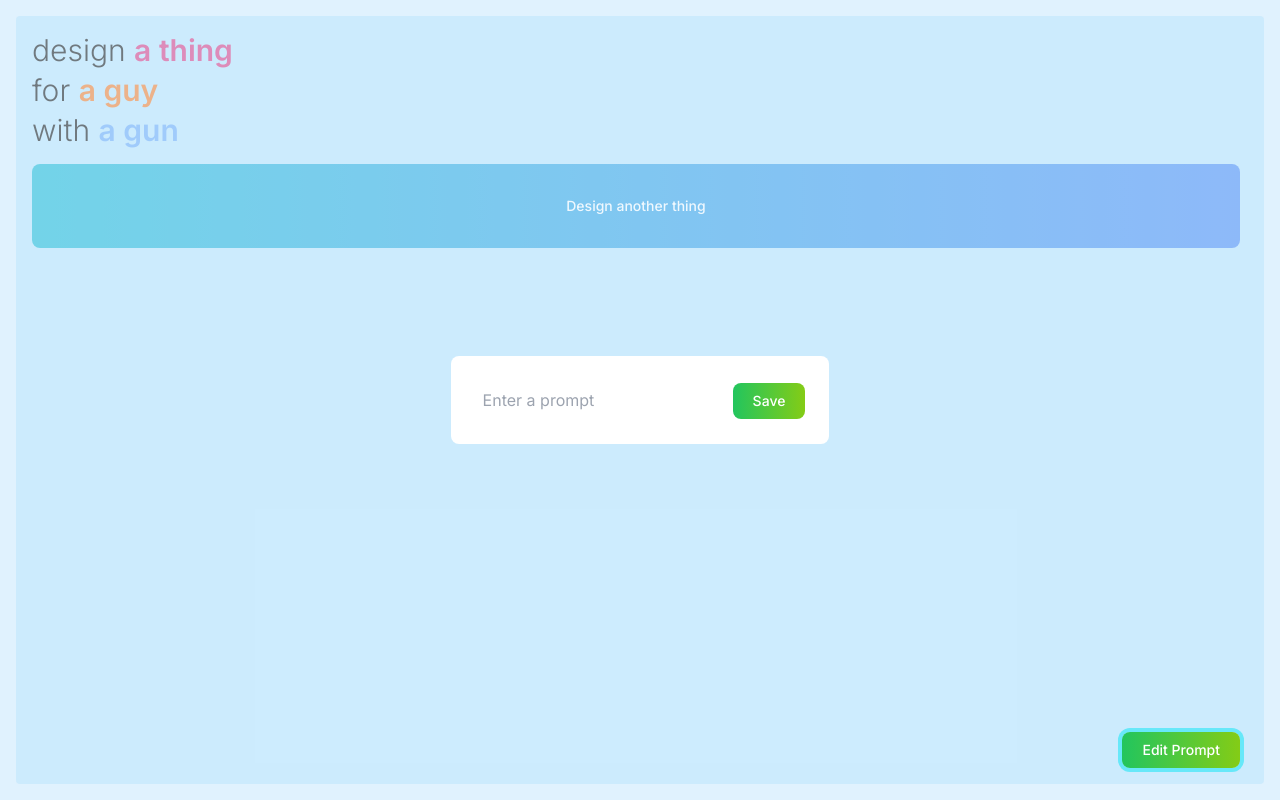
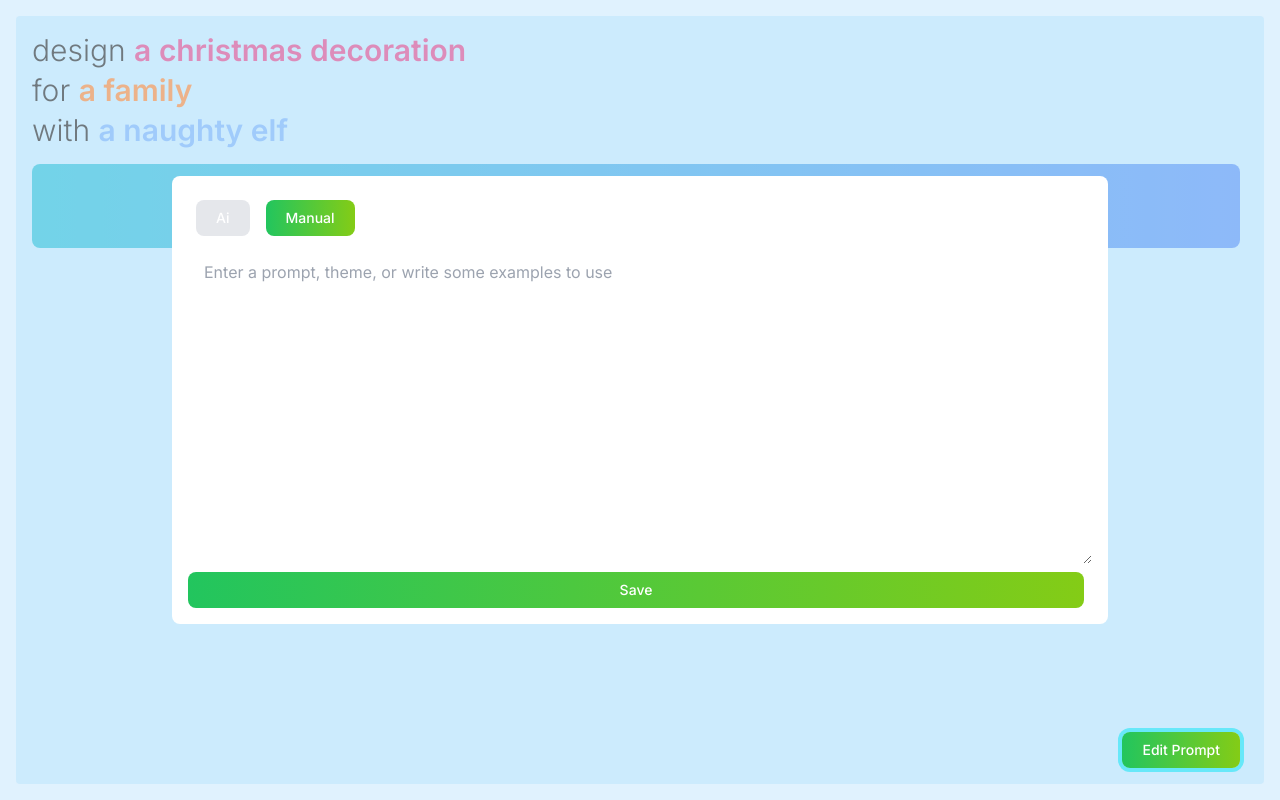
Before and after one commit to armincerf/designathing, a Next.js app: page / in a window 1280 px wide. Both pictures are taken after a click on the button "Edit Prompt". Built offline with nearby package versions, Linux system fonts and the light colour scheme.

Commit message:
Add manual mode

```diff
--- a/src/app/api/ai/route.ts
+++ b/src/app/api/ai/route.ts
@@ -7,7 +7,7 @@ export async function GET(req: NextRequest) {
   const promptMessage = `Your job is to give school children in the uk aged 5-10 a prompt
 to get them to design or draw something. Format the prompt like this:
 
-'Design . for . with .'
+'Design {something} for {someone} with {conditions}'
 
 return only one sentance which must contain the words 'design' and 'for' and 'with'
 `;
--- a/src/app/page.tsx
+++ b/src/app/page.tsx
@@ -1,26 +1,7 @@
 "use client";
 
+import { usePathname, useRouter, useSearchParams } from "next/navigation";
 import { useCallback, useState } from "react";
-
-function shuffle<T>(array: T[]): T[] {
-  let arr = [...array]; // Clone the original array
-  let m = arr.length,
-    t,
-    i;
-
-  // While there remain elements to shuffle…
-  while (m) {
-    // Pick a remaining element…
-    i = Math.floor(Math.random() * m--);
-
-    // And swap it with the current element.
-    t = arr[m];
-    arr[m] = arr[i];
-    arr[i] = t;
-  }
-
-  return arr;
-}
 
 type thing = {
   d: string;
@@ -30,35 +11,63 @@ type thing = {
 
 function stringToThing(string: string): thing {
   const str = string.toLowerCase().trim().replaceAll("'", "");
-  const designStart = str.indexOf("design") + 7;
+  const designStart = str.includes("design") ? str.indexOf("design") + 7 : 0;
   const forStart = str.indexOf("for");
   const withStart = str.includes("with")
     ? str.indexOf("with")
     : str.indexOf("using");
+  const hasWith = str.includes("with") || str.includes("using");
 
   const d = str.slice(designStart, forStart).trim();
-  const f = str.slice(forStart + 4, withStart).trim();
-  const w = str.slice(withStart + 5).trim();
+  const w =
+    str.includes("with") || str.includes("using")
+      ? str.slice(withStart + 5).trim()
+      : "";
+  const f = str.slice(forStart + 4, hasWith ? withStart : str.length).trim();
 
   return { d, f, w };
 }
 
 export default function Page() {
-  const defaul = "design a thing for a guy with a gun";
+  const defaul =
+    "Design a Christmas decoration for a family with a naughty elf";
 
   const [thingPrompt, setThingPrompt] = useState(defaul);
   const [isFetching, setIsFetching] = useState(false);
 
-  const [prompt, setPrompt] = useState("");
-
+  const prompt = useSearchParams();
+  const pathname = usePathname();
+  const router = useRouter();
+  const aiMode = prompt.get("ai") === "true";
+  const setPrompt = useCallback(
+    (value: string) => {
+      const encoded = encodeURIComponent(value);
+      router.push(`${pathname}?prompt=${encoded}&ai=${aiMode}`);
+    },
+    [aiMode, pathname, router],
+  );
+  const [search, setSearch] = useState("");
+  const setAiMode = useCallback(
+    (value: boolean) => {
+      router.push(`${pathname}?prompt=${search}&ai=${value}`);
+    },
+    [pathname, router, search],
+  );
   const thing = stringToThing(thingPrompt);
 
   const { d, f, w } = thing;
 
   const handleRequest = useCallback(async () => {
+    if ((prompt.get("ai") === "false" || !aiMode) && prompt.get("prompt")) {
+      const search = decodeURIComponent(prompt.get("prompt") ?? "");
+      const things = search.split("\n").filter((s) => s.length > 0);
+      const thing = things[Math.floor(Math.random() * things.length)];
+      console.log(thing);
+      return setThingPrompt(thing);
+    }
     if (isFetching) return;
     setIsFetching(true);
-    const res = await fetch(`/api/ai?prompt=${prompt}`, {
+    const res = await fetch(`/api/ai?${prompt}`, {
       method: "GET",
     });
     const json = await res.json();
@@ -69,7 +78,7 @@ export default function Page() {
       console.log(e);
     }
     setIsFetching(false);
-  }, [isFetching, prompt]);
+  }, [aiMode, isFetching, prompt]);
   const [showSettings, setShowSettings] = useState(false);
 
   return (
@@ -77,17 +86,40 @@ export default function Page() {
       <div className="bg-sky-200 h-full m-4 p-4 rounded flex flex-col align-middle relative">
         {showSettings && (
           <div className="absolute top-0 left-0 w-full h-full bg-sky-100 bg-opacity-50 flex justify-center items-center">
-            <div className="bg-white rounded-lg p-4">
-              <input
-                className="bg-white rounded-lg p-4"
-                placeholder="Enter a prompt"
-                onChange={(e) =>
-                  setPrompt((e.target as HTMLInputElement).value)
-                }
-                value={prompt}
+            <div className="bg-white rounded-lg p-4 flex flex-col w-3/4">
+              <div className="flex gap-2  m-2">
+                <button
+                  onClick={() => setAiMode(true)}
+                  className={`${aiMode
+                      ? "bg-gradient-to-r from-green-500 to-lime-500"
+                      : "bg-gray-200"
+                    } text-white hover:bg-gradient-to-bl focus:ring-4 focus:outline-none focus:ring-cyan-300 dark:focus:ring-cyan-800 font-medium rounded-lg text-sm px-5 py-2 text-center me-2`}
+                >
+                  Ai
+                </button>
+                <button
+                  onClick={() => setAiMode(false)}
+                  className={`${!aiMode
+                      ? "bg-gradient-to-r from-green-500 to-lime-500"
+                      : "bg-gray-200"
+                    } text-white hover:bg-gradient-to-bl focus:ring-4 focus:outline-none focus:ring-cyan-300 dark:focus:ring-cyan-800 font-medium rounded-lg text-sm px-5 py-2 text-center me-2`}
+                >
+                  Manual
+                </button>
+              </div>
+
+              <textarea
+                className="bg-white rounded-lg p-4 mb-2"
+                placeholder="Enter a prompt, theme, or write some examples to use"
+                rows={12}
+                onChange={(e) => setSearch(e.target.value)}
+                value={search ?? ""}
               />
               <button
-                onClick={() => setShowSettings(false)}
+                onClick={() => {
+                  setPrompt(search);
+                  return setShowSettings(false);
+                }}
                 className="
               text-white bg-gradient-to-r from-green-500 to-lime-500 hover:bg-gradient-to-bl focus:ring-4 focus:outline-none focus:ring-cyan-300 dark:focus:ring-cyan-800 font-medium rounded-lg text-sm px-5 py-2 text-center me-2"
               >
@@ -108,12 +140,16 @@ export default function Page() {
           <span>
             design <span className="font-semibold text-pink-600">{d}</span>
           </span>
+          {f && (
             <span>
               for <span className="font-semibold text-orange-500">{f}</span>
             </span>
+          )}
+          {w && (
             <span>
               with <span className="font-semibold text-blue-400">{w}</span>
             </span>
+          )}
         </div>
         <button
           disabled={isFetching}
```
Lines whose indentation alone changed are shown as unchanged.
